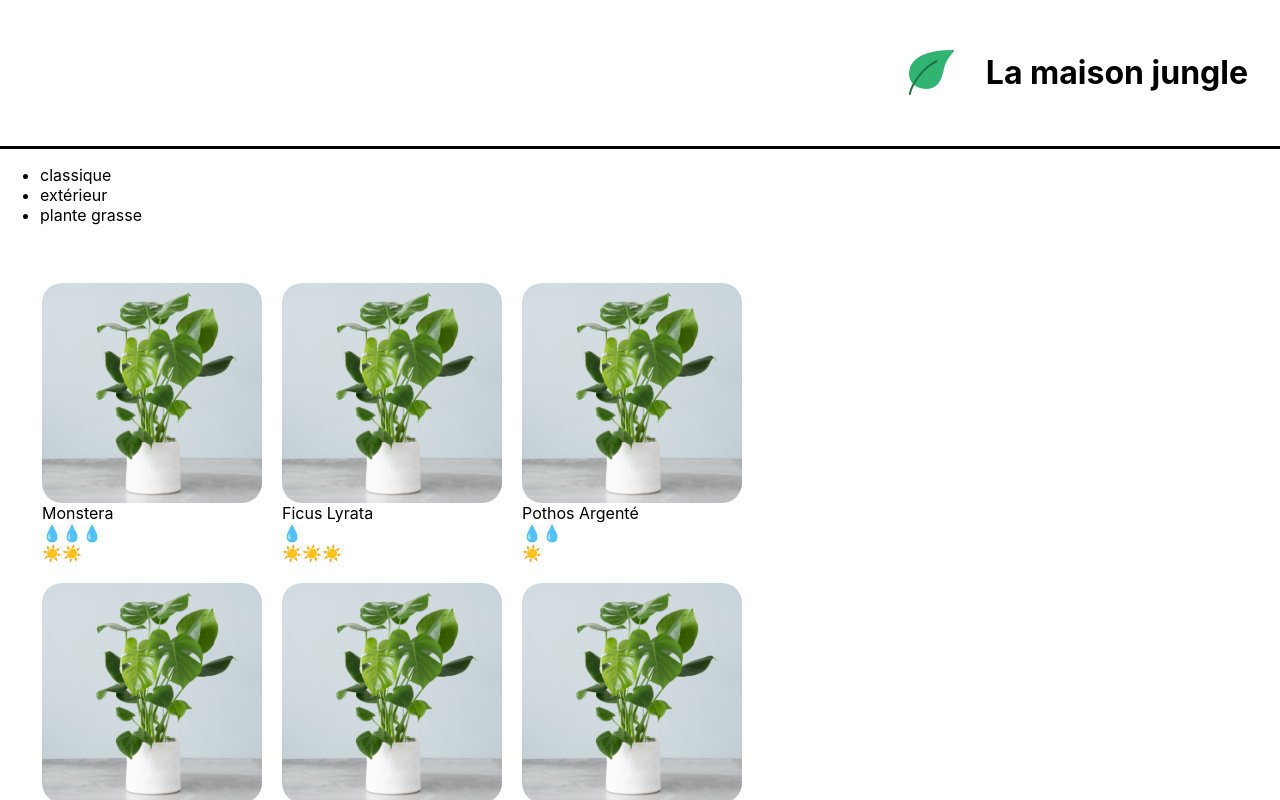
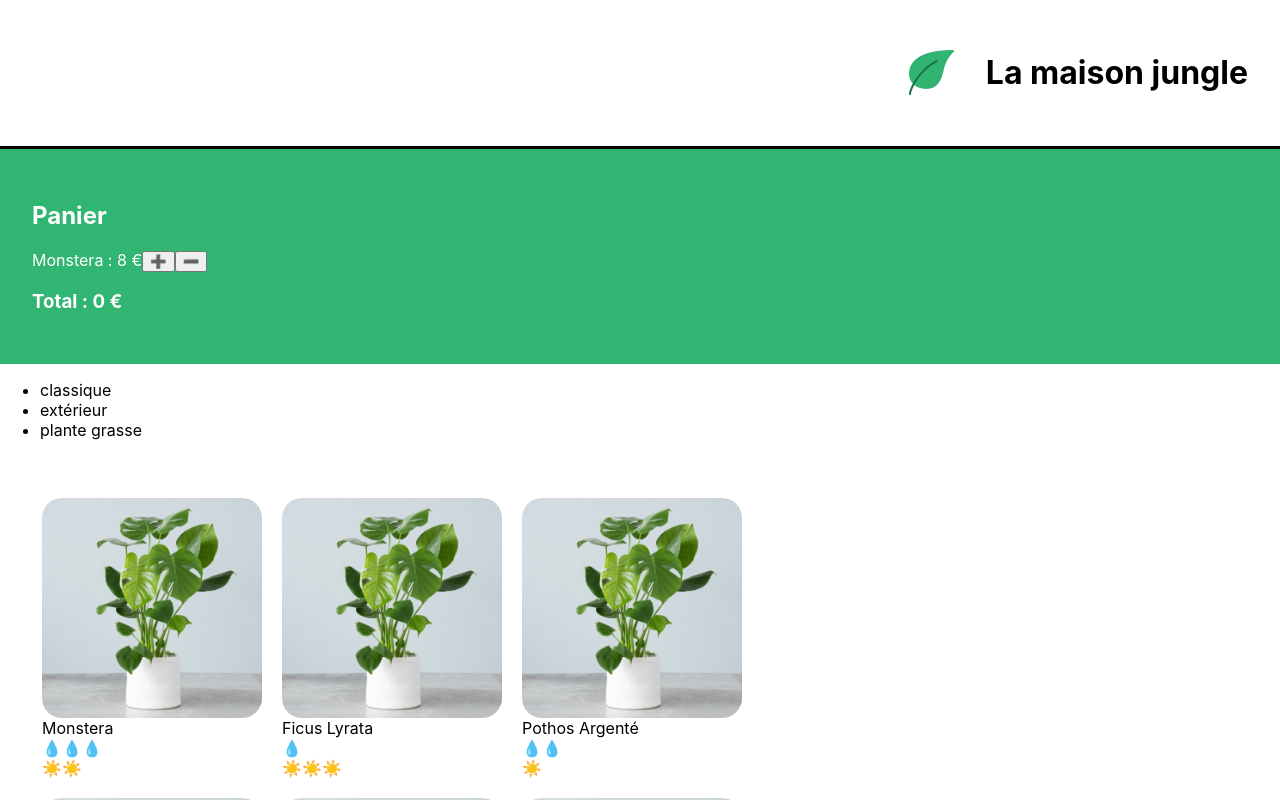
Before and after one commit to Gadln/JunglePage, a React (Create React App) app in the folder la-maison-jungle/: page / in a window 1280 px wide. Shown: the top 800 px of the page. Built offline with nearby package versions, Linux system fonts and the light colour scheme.

Commit message:
add state cart

```diff
--- a/la-maison-jungle/src/components/App.js
+++ b/la-maison-jungle/src/components/App.js
@@ -4,13 +4,17 @@ import Banner from './Banner';
 import ShoppingList from './ShoppingList';
 import logo from '../assets/logo.png'
 import Footer from './Footer';
+import Cart from './cart';
 
 function App() {
   return (<React.Fragment>
    <Banner>
-				<img src={logo} alt='La maison jungle' className='lmj-logo' />
-				<h1 className='lmj-title'>La maison jungle</h1>
+			<img src={logo} alt='La maison jungle' className='lmj-logo' />
+			<h1 className='lmj-title'>La maison jungle</h1>
 			</Banner>
+			<div className='lmj-layout-inner'>
+				<Cart />
+			</div>
 			<ShoppingList />
 			<Footer />
    </React.Fragment>
--- a/la-maison-jungle/src/components/Plantitem.js
+++ b/la-maison-jungle/src/components/Plantitem.js
@@ -1,9 +1,10 @@
 import CareScale from './CareScale'
 import '../styles/Plantitem.css'
 
+
 function PlantItem({ id, cover, name, isBestSale, water, light }) {
 	return (
-		<li key={id} className='lmj-plant-item' onClick={() => handleClick(light, water)}>
+		<li key={id} className='lmj-plant-item' onClick={() => handleClick(/*light, water*/name)}>
 			<img className='lmj-plant-item-cover' src={cover} alt={`${name} cover`} />
 			{name}
       {isBestSale && <div className='lmj-sales'>Soldes</div>}
@@ -15,8 +16,12 @@ function PlantItem({ id, cover, name, isBestSale, water, light }) {
 	)
 }
 
-function handleClick(light, water) {
+/*function handleClick(light, water) {
 	alert(`Cette plante a besoin ${light} ☀️ et ${water} 💧`)
+}*/
+
+function handleClick(plantName) {
+	alert(`Vous voulez acheter 1 ${plantName}? Très bon choix 🌱✨`)
 }
 
 export default PlantItem
--- a/la-maison-jungle/src/components/cart.js
+++ b/la-maison-jungle/src/components/cart.js
@@ -1,17 +1,35 @@
 import '../styles/Cart.css'
+import { useState } from 'react'
 
 function Cart() {
     const monsteraPrice = 8
-    const ivyPrice = 10
-    const flowerPrice = 15
-    return (<div className='lmj-cart'>
-      <h2>Panier</h2>
-        <ul>
-          <li>Monstera :{ monsteraPrice } euros</li>
-          <li>Lierre :{ ivyPrice } euros</li>
-          <li>Bouquet de fleurs :{ flowerPrice } euros</li>
-      </ul>
-      Total: {monsteraPrice + ivyPrice + flowerPrice } euros
+    /*const ivyPrice = 10
+    const flowerPrice = 15*/
+    const [cart, updateCart]= useState(0)
+
+    return (
+      <div className='lmj-cart'>
+        <h2>Panier</h2>
+           {/*<ul>
+            <li>Monstera :{ monsteraPrice } euros</li>
+            <li>Lierre :{ ivyPrice } euros</li>
+            <li>Bouquet de fleurs :{ flowerPrice } euros</li>
+          </ul>
+          Total: {monsteraPrice + ivyPrice + flowerPrice } euros*/}
+
+        <div>
+          Monstera : {monsteraPrice} €
+          <button onClick={()=> updateCart(cart + 1)}>
+            ➕
+          </button>
+          <button onClick={()=> updateCart(cart - 1)}>
+            ➖
+          </button>
+        </div>
+        <h3>
+          Total : {monsteraPrice * cart} €
+        </h3>
+
       </div>
       )
 }
```
